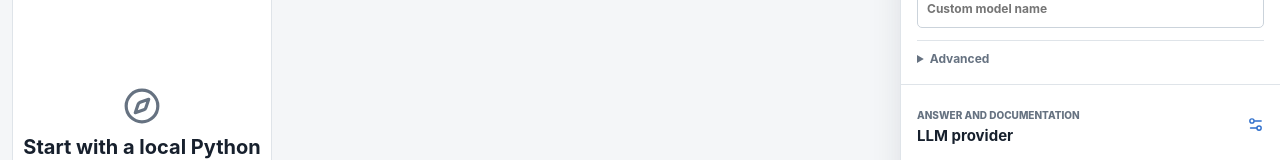
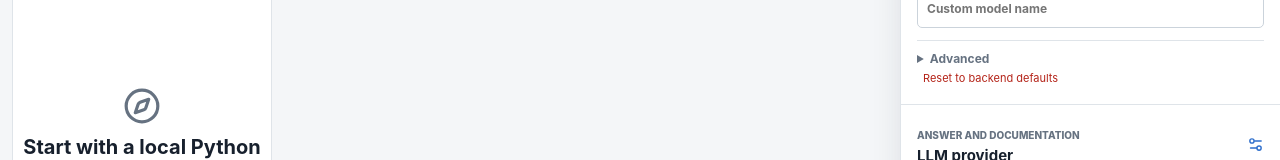
Before and after one commit to Ftm-Sayadzadeh/codecompass-local, a React (Vite) app in the folder frontend/: page / in a window 1280 px wide. Both pictures are taken after a click on the button "Provider settings". Shown: the part 357-517 px from the top of the page. Built offline with nearby package versions, Linux system fonts and the light colour scheme; no server answers.

Commit message:
feat: persist non-sensitive provider settings

```diff
--- a/frontend/src/App.tsx
+++ b/frontend/src/App.tsx
@@ -5,11 +5,9 @@ import { api, embeddingOverride, providerOverride } from "./api/client";
 import type {
   AskResponse,
   DocumentationResponse,
-  EmbeddingState,
   EvaluationResponse,
   IndexResponse,
   Project,
-  ProviderState,
   RetrievalMethod,
   SearchResponse,
   SourceFile,
@@ -23,27 +21,9 @@ import { ProjectExplorer } from "./components/ProjectExplorer";
 import { ProjectSetup } from "./components/ProjectSetup";
 import { ProviderSettings } from "./components/ProviderSettings";
 import { Workspace, type WorkspaceTab } from "./components/Workspace";
-
-const defaultEmbedding: EmbeddingState = {
-  useBackendDefault: true,
-  provider: "ollama",
-  baseUrl: "",
-  model: "",
-  apiKey: "",
-  timeoutSeconds: "",
-  dimensions: "",
-};
+import { defaultEmbedding, defaultLlm, loadPreferences, savePreferences } from "./preferences";
 
 const CodeDrawer = lazy(() => import("./components/CodeDrawer").then((module) => ({ default: module.CodeDrawer })));
-
-const defaultLlm: ProviderState = {
-  useBackendDefault: true,
-  provider: "ollama",
-  baseUrl: "",
-  model: "",
-  apiKey: "",
-  timeoutSeconds: "",
-};
 
 interface RequestState<T> {
   result: T | null;
@@ -54,6 +34,7 @@ interface RequestState<T> {
 const idle = <T,>(): RequestState<T> => ({ result: null, loading: false, error: null });
 
 export default function App() {
+  const [savedPreferences] = useState(loadPreferences);
   const [projects, setProjects] = useState<Project[]>([]);
   const [project, setProject] = useState<Project | null>(null);
   const [files, setFiles] = useState<SourceFile[]>([]);
@@ -62,8 +43,9 @@ export default function App() {
   const [projectLoading, setProjectLoading] = useState(true);
   const [projectError, setProjectError] = useState<unknown>(null);
   const [indexState, setIndexState] = useState<RequestState<IndexResponse>>(idle);
-  const [embedding, setEmbedding] = useState(defaultEmbedding);
-  const [llm, setLlm] = useState(defaultLlm);
+  const [embedding, setEmbedding] = useState(savedPreferences.embedding);
+  const [llm, setLlm] = useState(savedPreferences.llm);
+  const [answerTokenBudget, setAnswerTokenBudget] = useState(savedPreferences.answerTokenBudget);
   const [settingsOpen, setSettingsOpen] = useState(false);
   const [setupOpen, setSetupOpen] = useState(false);
   const [explorerOpen, setExplorerOpen] = useState(() => window.innerWidth > 900);
@@ -128,6 +110,10 @@ export default function App() {
     }).catch((error) => { if (active) setEvaluationError(error); }).finally(() => { if (active) setEvaluationLoading(false); });
     return () => { active = false; };
   }, [loadProject]);
+
+  useEffect(() => {
+    savePreferences({ embedding, llm, answerTokenBudget });
+  }, [embedding, llm, answerTokenBudget]);
 
   const refreshProjects = async (projectId: number) => {
     const items = await api.projects();
@@ -243,6 +229,8 @@ export default function App() {
             onDocument={documentSymbol}
             onOpenCitation={openCitation}
             onReindex={reindex}
+            answerTokenBudget={answerTokenBudget}
+            onAnswerTokenBudgetChange={setAnswerTokenBudget}
           />
         ) : !projectLoading ? (
           <main className="no-project">
@@ -269,7 +257,16 @@ export default function App() {
       ) : null}
 
       <EvaluationPanel summary={evaluation} performance={performance} loading={evaluationLoading} error={evaluationError} />
-      <ProviderSettings open={settingsOpen} embedding={embedding} llm={llm} onEmbeddingChange={setEmbedding} onLlmChange={setLlm} onClose={() => setSettingsOpen(false)} />
+      <ProviderSettings
+        open={settingsOpen}
+        embedding={embedding}
+        llm={llm}
+        onEmbeddingChange={setEmbedding}
+        onLlmChange={setLlm}
+        onResetEmbedding={() => setEmbedding(defaultEmbedding)}
+        onResetLlm={() => setLlm(defaultLlm)}
+        onClose={() => setSettingsOpen(false)}
+      />
     </div>
   );
 }
--- a/frontend/src/components/ProviderSettings.tsx
+++ b/frontend/src/components/ProviderSettings.tsx
@@ -9,6 +9,8 @@ interface Props {
   llm: ProviderState;
   onEmbeddingChange: (value: EmbeddingState) => void;
   onLlmChange: (value: ProviderState) => void;
+  onResetEmbedding: () => void;
+  onResetLlm: () => void;
   onClose: () => void;
 }
 
@@ -17,12 +19,14 @@ function ProviderFields<T extends ProviderState>({
   title,
   value,
   onChange,
+  onReset,
   dimensions,
 }: {
   id: string;
   title: string;
   value: T;
   onChange: (value: T) => void;
+  onReset: () => void;
   dimensions?: boolean;
 }) {
   const [showKey, setShowKey] = useState(false);
@@ -105,6 +109,7 @@ function ProviderFields<T extends ProviderState>({
           ) : null}
         </details>
       </fieldset>
+      <button className="forget-key" type="button" onClick={onReset}>Reset to backend defaults</button>
     </section>
   );
 }
@@ -122,9 +127,9 @@ export function ProviderSettings(props: Props) {
           <X size={19} />
         </button>
       </header>
-      <ProviderFields id="embedding" title="Embedding provider" value={props.embedding} onChange={props.onEmbeddingChange} dimensions />
-      <ProviderFields id="llm" title="LLM provider" value={props.llm} onChange={props.onLlmChange} />
-      <p className="privacy-note"><KeyRound size={15} /> API keys stay in memory and are forgotten when this page refreshes.</p>
+      <ProviderFields id="embedding" title="Embedding provider" value={props.embedding} onChange={props.onEmbeddingChange} onReset={props.onResetEmbedding} dimensions />
+      <ProviderFields id="llm" title="LLM provider" value={props.llm} onChange={props.onLlmChange} onReset={props.onResetLlm} />
+      <p className="privacy-note"><KeyRound size={15} /> Non-sensitive settings persist in this browser. API keys stay in memory and are forgotten on refresh.</p>
     </aside>
   );
 }
--- a/frontend/src/components/Workspace.tsx
+++ b/frontend/src/components/Workspace.tsx
@@ -20,17 +20,18 @@ function MethodControl({ value, onChange }: { value: RetrievalMethod; onChange:
   );
 }
 
-function AskPanel({ result, loading, error, onAsk, onOpenCitation, onReindex }: {
+function AskPanel({ result, loading, error, onAsk, onOpenCitation, onReindex, maxTokens, onMaxTokensChange }: {
   result: AskResponse | null;
   loading: boolean;
   error: unknown;
   onAsk: (question: string, method: RetrievalMethod, maxTokens?: number) => void;
   onOpenCitation: (citation: NavigationCitation) => void;
   onReindex: () => void;
+  maxTokens: string;
+  onMaxTokensChange: (value: string) => void;
 }) {
   const [question, setQuestion] = useState("");
   const [method, setMethod] = useState<RetrievalMethod>("hybrid");
-  const [maxTokens, setMaxTokens] = useState("");
   const parsedMaxTokens = maxTokens === "" ? undefined : Number(maxTokens);
   const maxTokensError = parsedMaxTokens !== undefined && (!Number.isInteger(parsedMaxTokens) || parsedMaxTokens < 1 || parsedMaxTokens > 8000)
     ? "Enter an integer from 1 to 8000."
@@ -62,7 +63,7 @@ function AskPanel({ result, loading, error, onAsk, onOpenCitation, onReindex }:
             max="8000"
             step="1"
             value={maxTokens}
-            onChange={(event) => setMaxTokens(event.target.value)}
+            onChange={(event) => onMaxTokensChange(event.target.value)}
             placeholder="Backend default (180)"
             aria-invalid={Boolean(maxTokensError)}
             aria-describedby={maxTokensError ? "answer-token-budget-error" : undefined}
@@ -244,6 +245,8 @@ export function Workspace(props: {
   onDocument: (identifier: string | number, language: "en" | "fa") => void;
   onOpenCitation: (citation: NavigationCitation) => void;
   onReindex: () => void;
+  answerTokenBudget: string;
+  onAnswerTokenBudgetChange: (value: string) => void;
 }) {
   return (
     <main className="workspace">
@@ -252,7 +255,7 @@ export function Workspace(props: {
         <button type="button" role="tab" aria-selected={props.tab === "search"} className={props.tab === "search" ? "active" : ""} onClick={() => props.setTab("search")}><Search size={17} /> Search</button>
         <button type="button" role="tab" aria-selected={props.tab === "documentation"} className={props.tab === "documentation" ? "active" : ""} onClick={() => props.setTab("documentation")}><BookOpen size={17} /> Documentation</button>
       </div>
-      {props.tab === "ask" ? <AskPanel {...props.ask} onAsk={props.onAsk} onOpenCitation={props.onOpenCitation} onReindex={props.onReindex} /> : null}
+      {props.tab === "ask" ? <AskPanel {...props.ask} onAsk={props.onAsk} onOpenCitation={props.onOpenCitation} onReindex={props.onReindex} maxTokens={props.answerTokenBudget} onMaxTokensChange={props.onAnswerTokenBudgetChange} /> : null}
       {props.tab === "search" ? <SearchPanel {...props.search} onSearch={props.onSearch} onOpenCitation={props.onOpenCitation} onReindex={props.onReindex} /> : null}
       {props.tab === "documentation" ? <DocumentationPanel {...props.documentation} onDocument={props.onDocument} onOpenCitation={props.onOpenCitation} /> : null}
     </main>
--- /dev/null
+++ b/frontend/src/preferences.ts
@@ -0,0 +1,92 @@
+import type { EmbeddingState, ProviderName, ProviderState } from "./api/types";
+
+const STORAGE_KEY = "codecompass.preferences.v1";
+
+export const defaultEmbedding: EmbeddingState = {
+  useBackendDefault: true,
+  provider: "ollama",
+  baseUrl: "",
+  model: "",
+  apiKey: "",
+  timeoutSeconds: "",
+  dimensions: "",
+};
+
+export const defaultLlm: ProviderState = {
+  useBackendDefault: true,
+  provider: "ollama",
+  baseUrl: "",
+  model: "",
+  apiKey: "",
+  timeoutSeconds: "",
+};
+
+export interface Preferences {
+  embedding: EmbeddingState;
+  llm: ProviderState;
+  answerTokenBudget: string;
+}
+
+function record(value: unknown): Record<string, unknown> {
+  return value !== null && typeof value === "object" && !Array.isArray(value) ? value as Record<string, unknown> : {};
+}
+
+function provider(value: unknown, fallback: ProviderName): ProviderName {
+  return value === "ollama" || value === "openai_compatible" ? value : fallback;
+}
+
+function text(value: unknown, fallback: string): string {
+  return typeof value === "string" ? value : fallback;
+}
+
+function providerState(value: unknown, fallback: ProviderState): ProviderState {
+  const saved = record(value);
+  return {
+    useBackendDefault: typeof saved.useBackendDefault === "boolean" ? saved.useBackendDefault : fallback.useBackendDefault,
+    provider: provider(saved.provider, fallback.provider),
+    baseUrl: text(saved.baseUrl, fallback.baseUrl),
+    model: text(saved.model, fallback.model),
+    apiKey: "",
+    timeoutSeconds: text(saved.timeoutSeconds, fallback.timeoutSeconds),
+  };
+}
+
+export function loadPreferences(): Preferences {
+  try {
+    const saved = record(JSON.parse(localStorage.getItem(STORAGE_KEY) ?? "{}"));
+    const embedding = providerState(saved.embedding, defaultEmbedding);
+    const embeddingSaved = record(saved.embedding);
+    return {
+      embedding: { ...embedding, dimensions: text(embeddingSaved.dimensions, defaultEmbedding.dimensions) },
+      llm: providerState(saved.llm, defaultLlm),
+      answerTokenBudget: text(saved.answerTokenBudget, ""),
+    };
+  } catch {
+    return { embedding: defaultEmbedding, llm: defaultLlm, answerTokenBudget: "" };
+  }
+}
+
+export function savePreferences(value: Preferences): void {
+  try {
+    localStorage.setItem(STORAGE_KEY, JSON.stringify({
+      embedding: {
+        useBackendDefault: value.embedding.useBackendDefault,
+        provider: value.embedding.provider,
+        baseUrl: value.embedding.baseUrl,
+        model: value.embedding.model,
+        timeoutSeconds: value.embedding.timeoutSeconds,
+        dimensions: value.embedding.dimensions,
+      },
+      llm: {
+        useBackendDefault: value.llm.useBackendDefault,
+        provider: value.llm.provider,
+        baseUrl: value.llm.baseUrl,
+        model: value.llm.model,
+        timeoutSeconds: value.llm.timeoutSeconds,
+      },
+      answerTokenBudget: value.answerTokenBudget,
+    }));
+  } catch {
+    // Storage can be unavailable; runtime settings still work in memory.
+  }
+}
```
Also changed, not shown: 1 other file (tests, documents, lock files or other folders).
